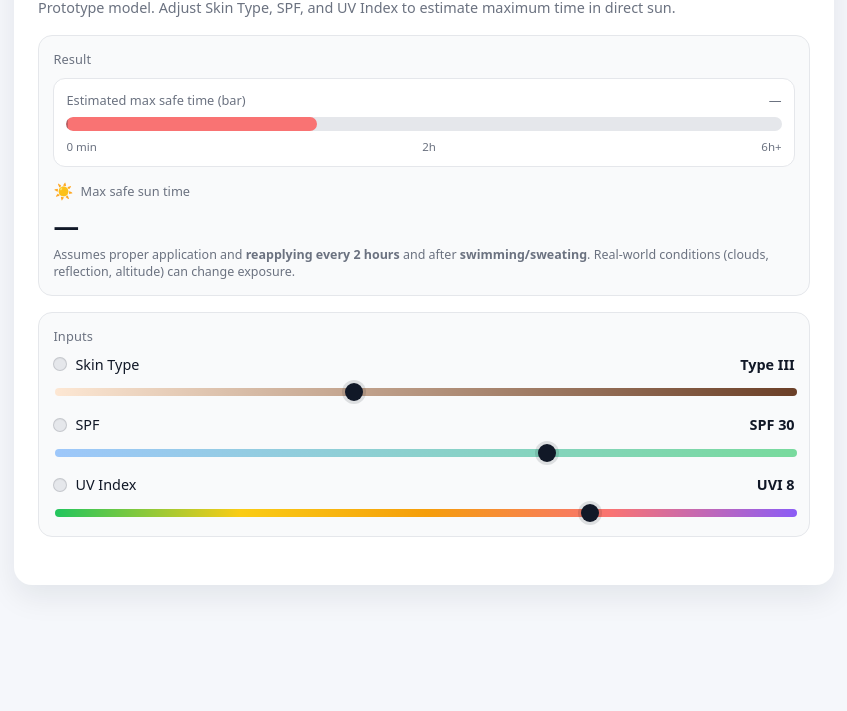
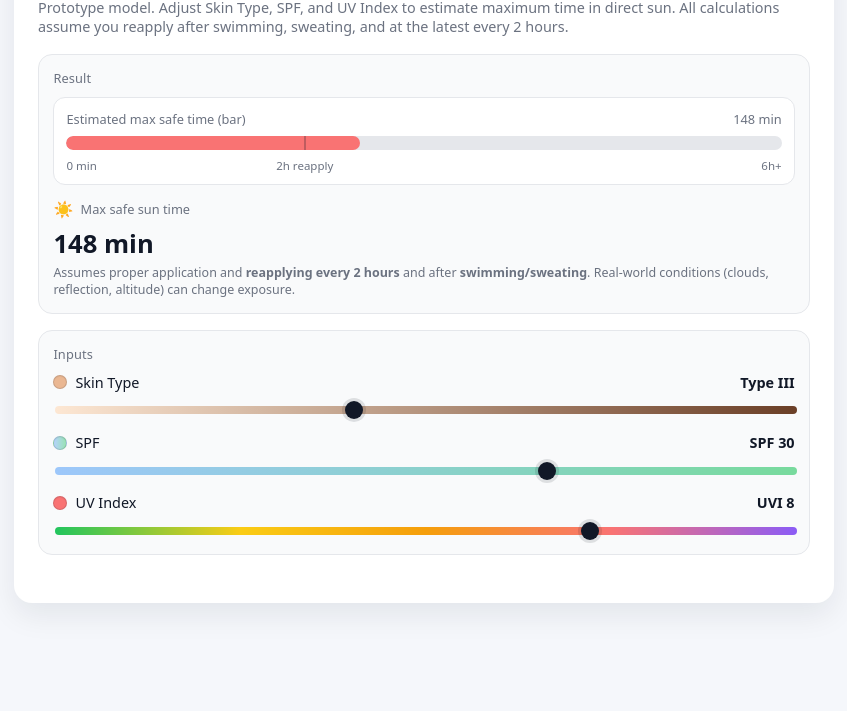
Before and after one commit to kai-probably/Sunburn-timer, a plain HTML site: page index.html in a window 1280 px wide. Shown: the part 89-800 px from the top of the page, without its empty margins (216-1063 px from the left). Drawn offline with Linux system fonts and the light colour scheme.

Commit message:
Update index.html from GhatGPT

```diff
--- a/index.html
+++ b/index.html
@@ -2,7 +2,7 @@
 <html lang="en">
 <head>
   <meta charset="UTF-8" />
-  <title>Max Safe Sun Time</title>
+  <title>Sunburn timer</title>
   <meta name="viewport" content="width=device-width, initial-scale=1" />
   <style>
     :root{
@@ -116,12 +116,31 @@
       border-radius:2px;
     }
 
+    /* FIXED LEGEND: place labels at exact positions (0%, 33.33%, 100%) */
     .bar-legend{
-      display:flex;
-      justify-content:space-between;
+      position:relative;
+      height:14px;
+      margin-top:0.45rem;
       font-size:0.72rem;
       color:var(--text-muted);
-      margin-top:0.45rem;
+    }
+    .bar-legend span{
+      position:absolute;
+      top:0;
+      transform: translateX(-50%);
+      white-space:nowrap;
+    }
+    .bar-legend .legend-left{
+      left:0%;
+      transform: translateX(0%);
+    }
+    .bar-legend .legend-mid{
+      left:33.33%;
+      transform: translateX(-50%);
+    }
+    .bar-legend .legend-right{
+      left:100%;
+      transform: translateX(-100%);
     }
 
     /* Slider layout */
@@ -231,9 +250,10 @@
 
 <body>
 <div class="container">
-  <h1>Max Safe Sun Time</h1>
+  <h1>Sunburn timer</h1>
   <div class="sub">
     Prototype model. Adjust Skin Type, SPF, and UV Index to estimate maximum time in direct sun.
+    All calculations assume you reapply after swimming, sweating, and at the latest every 2 hours.
   </div>
 
   <!-- OUTPUT WELL (viz + only output) -->
@@ -252,9 +272,9 @@
       </div>
 
       <div class="bar-legend">
-        <span>0 min</span>
-        <span>2h</span>
-        <span>6h+</span>
+        <span class="legend-left">0 min</span>
+        <span class="legend-mid">2h reapply</span>
+        <span class="legend-right">6h+</span>
       </div>
     </div>
 
@@ -367,16 +387,11 @@
 
   // SPF effect: diminishing returns (toy model, avoids “SPF 30 => 30x time” explosion)
   // effectiveMultiplier = 1 + 0.9 * sqrt(SPF)
-  // SPF 0 => 1.0x
-  // SPF 10 => ~3.8x, SPF 30 => ~5.9x, SPF 50 => ~7.4x
   function spfEffectiveMultiplier(spf){
     if (spf <= 0) return 1;
     return 1 + 0.9 * Math.sqrt(spf);
   }
 
-  // Model:
-  // baselineBurn = baselineAtUVI1 / max(UVI, 0.5)
-  // maxSafe = baselineBurn * effectiveMultiplier
   function compute(){
     const skin = parseInt(skinSlider.value, 10);
     const spf  = SPF_OPTIONS[parseInt(spfSlider.value, 10)] ?? 30;
@@ -394,22 +409,34 @@
     return { skin, spf, uvi, baselineAt1, maxSafe };
   }
 
-function updateViz(state){
+  function updateViz(state){
+    // 0..360 min maps to 0..100% (6h saturates)
+    const clampMax = 360;
+
+    const pct = Math.max(0, Math.min(1, state.maxSafe / clampMax));
+    barFill.style.width = `${Math.round(pct * 100)}%`;
+
+    // Bar color reflects UVI severity
+    barFill.style.backgroundColor = uviColor(state.uvi);
+
+    // Reapply tick at EXACT 120 min on the same scale (33.33%)
+    const reapplyPct = 120 / clampMax;
+    reapplyTick.style.left = `calc(${(reapplyPct * 100).toFixed(2)}% - 1px)`;
+
+    vizMinutes.textContent = formatMinutes(state.maxSafe);
+  }
 
   function updateUI(){
     const s = compute();
 
-    // Labels
     skinLabel.textContent = skinTypeLabel(s.skin);
     spfLabel.textContent  = (s.spf === 0) ? "No SPF" : (s.spf === 50 ? "SPF 50+" : `SPF ${s.spf}`);
     uviLabel.textContent  = `UVI ${s.uvi}`;
 
-    // Swatches
     skinSwatch.style.background = skinColor(s.skin);
     spfSwatch.style.background  = "linear-gradient(90deg, rgba(96,165,250,0.45), rgba(34,197,94,0.45))";
     uviSwatch.style.background  = uviColor(s.uvi);
 
-    // Viz + single output
     updateViz(s);
     maxSafeMain.textContent = formatMinutes(s.maxSafe);
   }
```
